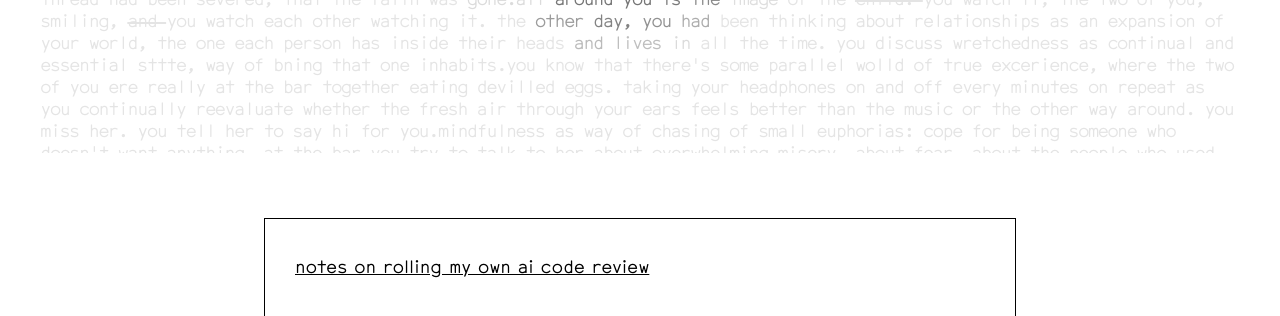
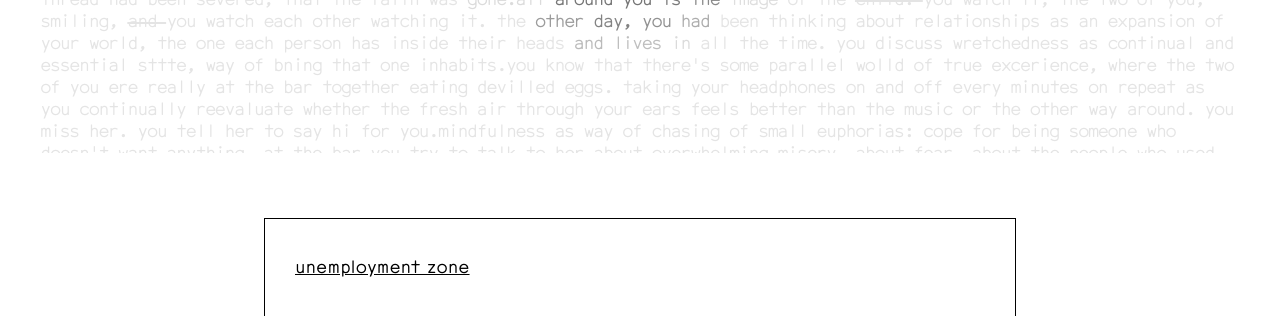
Before and after one commit to CaseyManning/caseymanning.github.io, a Jekyll site: the page index.html, which Jekyll copies as it is, in a window 1280 px wide and 900 px high, scrolled down 732 px, cut to the strip 0-316 px from the top of the window. Built offline with Jekyll 4.4.1, drawn with Linux system fonts in a browser that asks for light colours.

Commit message:
re add zone

```diff
--- a/index.html
+++ b/index.html
@@ -30,6 +30,12 @@
         </div>
     </div>
     <div id="below">
+      <div class="item">
+        <div>
+            <a href="posts">unemployment zone</a>
+        </div>
+        <div style="height: 90px;"></div>
+      </div>
       <div class="item">
         <div>
             <a href="posts/code-review">notes on rolling my own ai code review</a>
```
